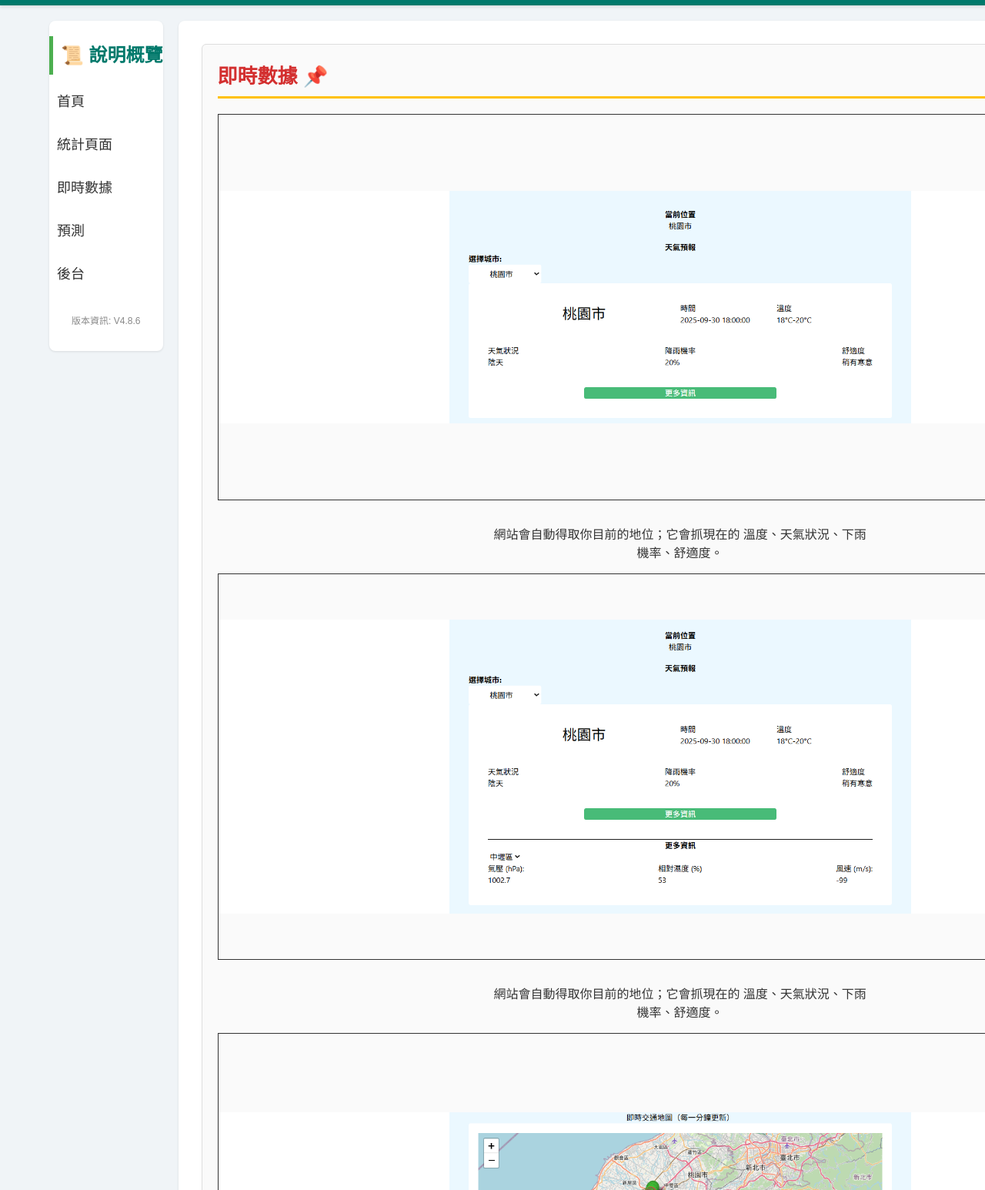
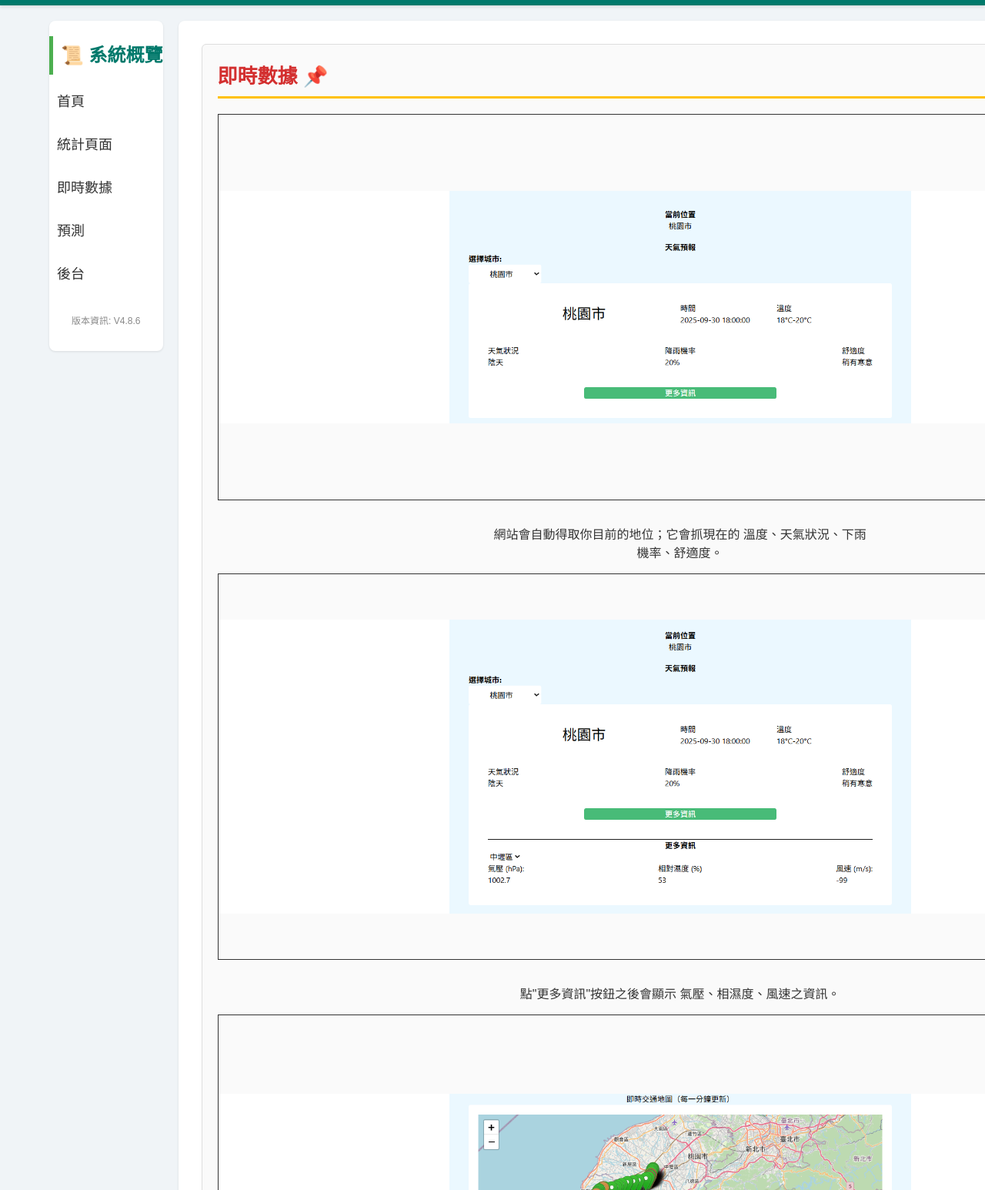
Before and after one commit to yinghau68/Static-HTML, a plain HTML site: page system03.html in a window 1280 px wide. Shown: the part 54-1600 px from the top of the page at 77% size. Drawn offline with Linux system fonts and the light colour scheme.

Commit message:
version2-2025/11/25
修正 :
系統  標題更改

```diff
--- a/system03.html
+++ b/system03.html
@@ -21,7 +21,7 @@
     <div class="main-content">
         <div class="sidebar">
             <div class="sidebar-section">
-                <h3>📜 說明概覽</h3>
+                <h3>📜 系統概覽</h3>
                 <ul>
                     <li><a href="system01.html">首頁</a></li>
                     <li><a href="system02.html">統計頁面</a></li>
@@ -47,7 +47,7 @@
                 </div>
                 <div class="container-explain">
                     <img class="img-explain" src="/assets/images/systemexplain/livedata-moredata.png" alt="">
-                    <p class="text-explain">網站會自動得取你目前的地位；它會抓現在的 溫度、天氣狀況、下雨機率、舒適度。</p>
+                    <p class="text-explain">點"更多資訊"按鈕之後會顯示 氣壓、相濕度、風速之資訊。</p>
                 </div>
                 <div class="container-explain">
                     <img class="img-explain" src="/assets/images/systemexplain/livedata-map.png" alt="">
```
Also changed, not shown: system01.html (+1 -1 lines), system02.html (+1 -1 lines), system04.html (+1 -1 lines).
